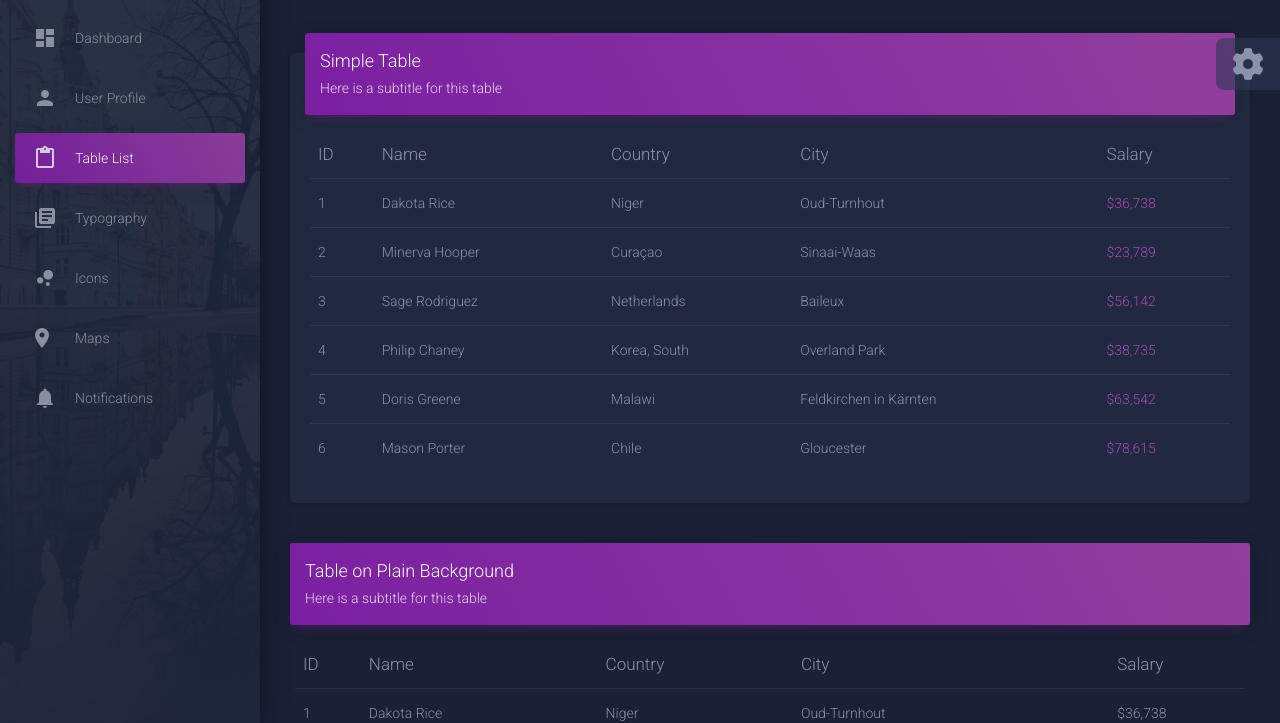
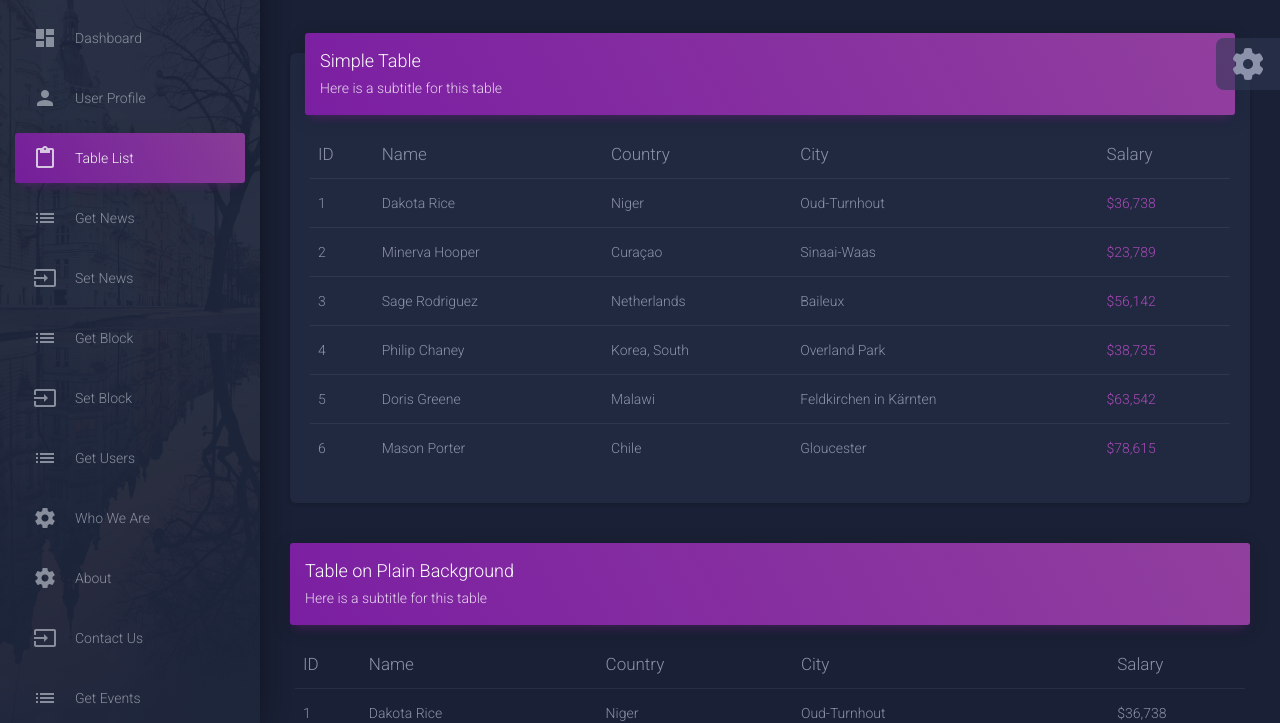
Before and after one commit to cloner75/tourism, a website: page view/dashboard/examples/tables.html in a window 1280 px wide. Shown: the part 77-800 px from the top of the page. Drawn offline with Linux system fonts and the light colour scheme; some packages are replaced by stand-ins of ours.

Commit message:
add item to menu

```diff
--- a/view/dashboard/examples/tables.html
+++ b/view/dashboard/examples/tables.html
@@ -65,9 +65,75 @@
             </a>
           </li>
           <li class="nav-item ">
-            <a class="nav-link" href="./typography.html">
-              <i class="material-icons">library_books</i>
-              <p>Typography</p>
+            <a class="nav-link" href="./get_news.html">
+              <i class="material-icons">list</i>
+              <p>Get News</p>
+            </a>
+          </li>
+          <li class="nav-item ">
+            <a class="nav-link" href="./set_news.html">
+              <i class="material-icons">input</i>
+              <p>Set News</p>
+            </a>
+          </li>
+          <li class="nav-item ">
+            <a class="nav-link" href="./get_block.html">
+              <i class="material-icons">list</i>
+              <p>Get Block</p>
+            </a>
+          </li>
+          <li class="nav-item ">
+            <a class="nav-link" href="./set_block.html">
+              <i class="material-icons">input</i>
+              <p>Set Block</p>
+            </a>
+          </li>
+          <li class="nav-item ">
+            <a class="nav-link" href="./get_users.html">
+              <i class="material-icons">list</i>
+              <p>Get Users</p>
+            </a>
+          </li>
+          <li class="nav-item ">
+            <a class="nav-link" href="./who_we_are.html">
+              <i class="material-icons">settings</i>
+              <p>Who We Are</p>
+            </a>
+          </li>
+          <li class="nav-item ">
+            <a class="nav-link" href="./about.html">
+              <i class="material-icons">settings</i>
+              <p>About</p>
+            </a>
+          </li>
+          <li class="nav-item ">
+            <a class="nav-link" href="./contact_us.html">
+              <i class="material-icons">input</i>
+              <p>Contact Us</p>
+            </a>
+          </li>
+          <li class="nav-item ">
+            <a class="nav-link" href="./get_events.html">
+              <i class="material-icons">list</i>
+              <p>Get Events</p>
+            </a>
+          </li>
+          <li class="nav-item ">
+            <a class="nav-link" href="./set_events.html">
+              <i class="material-icons">input</i>
+              <p>Set Events</p>
+            </a>
+          </li>
+          <li class="nav-item ">
+            <a class="nav-link" href="./get_employee.html">
+              <i class="material-icons">list</i>
+              <p>Get Employee</p>
+            </a>
+          </li>
+          <li class="nav-item ">
+            <a class="nav-link" href="./set_employee.html">
+              <i class="material-icons">input</i>
+              <p>Set Employee</p>
             </a>
           </li>
           <li class="nav-item ">
```
